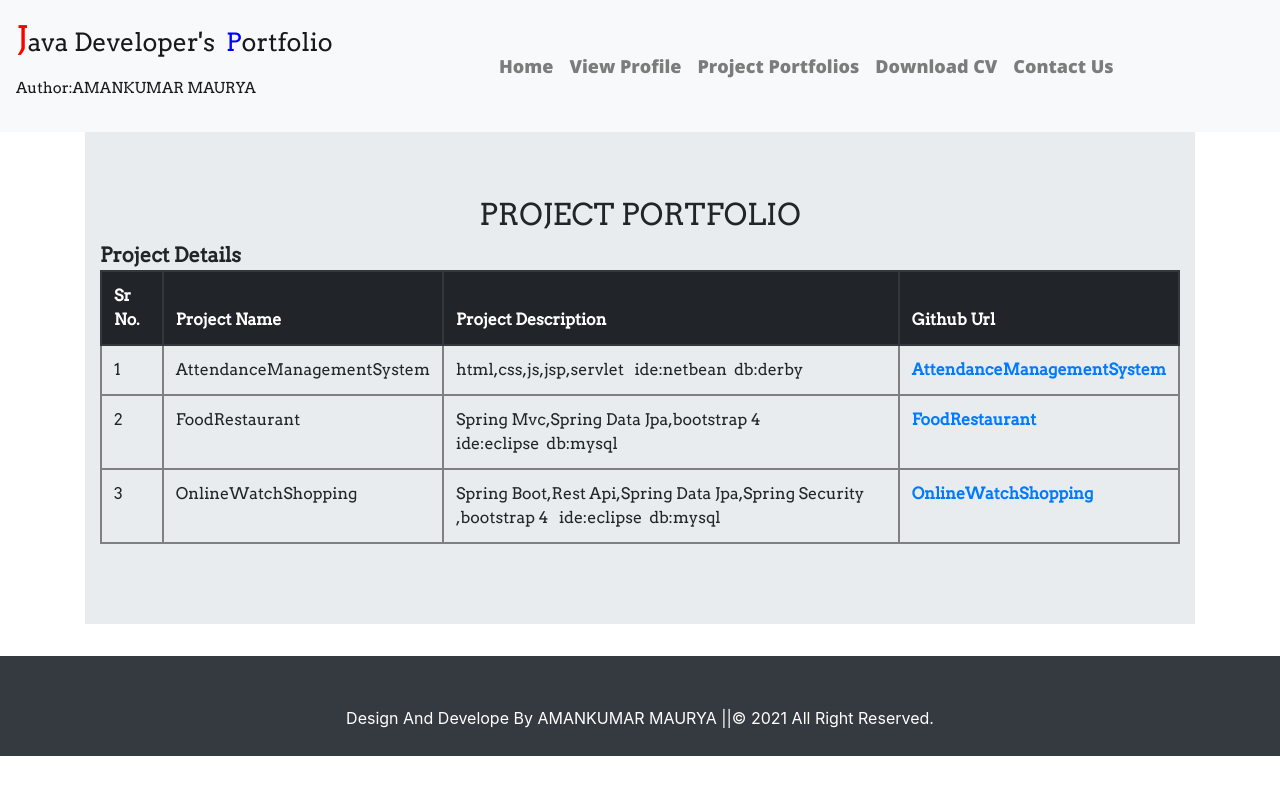
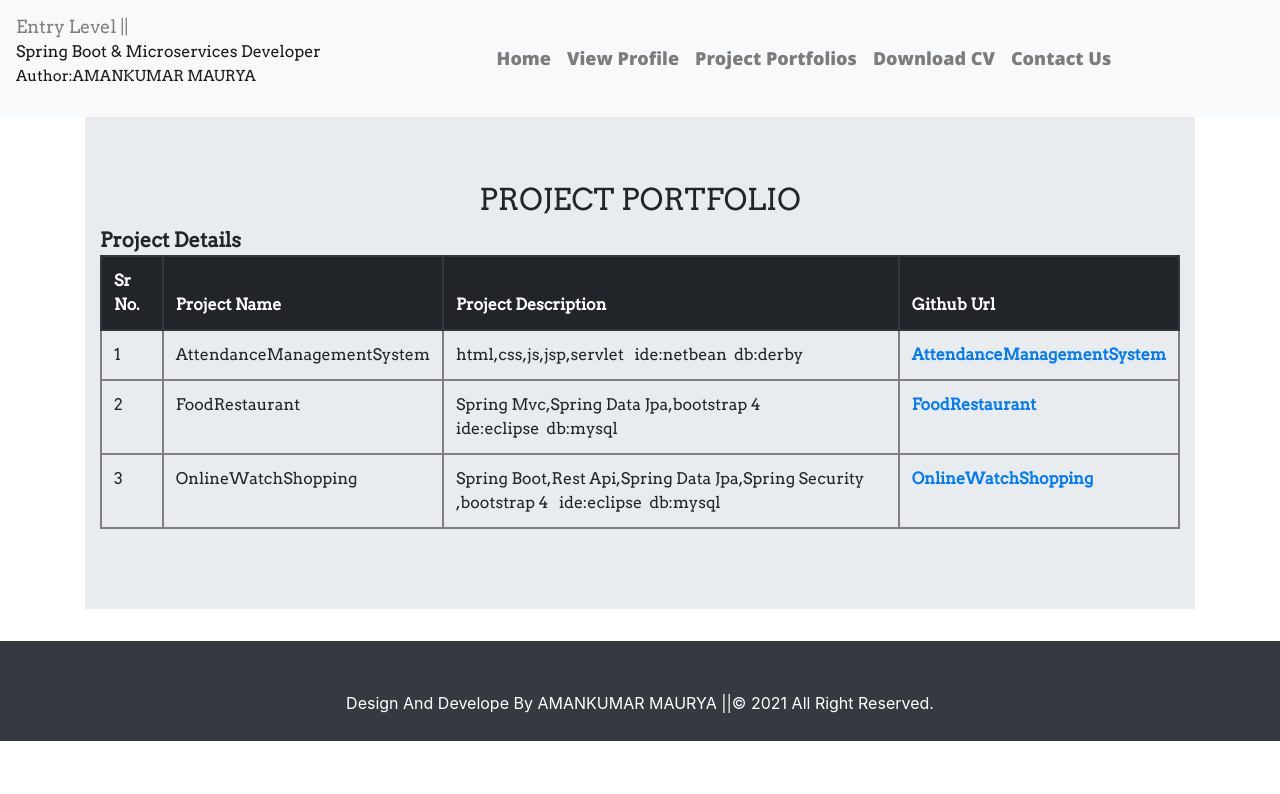
Before and after one commit to amanmaurya707/Portfolio, a plain HTML site: page project_portfolio.html in a window 1280 px wide. Drawn offline with nearby package versions, Linux system fonts and the light colour scheme.

Commit message:
Update project_portfolio.html

```diff
--- a/project_portfolio.html
+++ b/project_portfolio.html
@@ -35,7 +35,7 @@
     <header id="header" class="">
       <nav class="navbar navbar-expand-lg navbar-light bg-light">
     <div class="flex justify-content-center">
-  <p class="navbar-brand justify-content-end" style="font-size:25px;font-family: 'Arvo', serif;"><span style="color:red;font-size:35px;">J</span>ava Developer's&nbsp;&nbsp;<span style="color:blue;font-size:25px;">P</span>ortfolio <br><span style="font-size:15px;margin-top:0px;">Author:AMANKUMAR MAURYA</span></p><!-- <a class="navbar-brand" href="#">Navbar</a> -->
+  <p class="navbar-brand justify-content-end" style="font-size:16px;font-family: 'Arvo', serif;"><span style="color:grey;font-size:18px;">Entry Level&nbsp;||</span><br>Spring Boot & Microservices Developer&nbsp;&nbsp;<!--<span style="color:blue;font-size:18px;">P</span>ortfolio--> <br><span style="font-size:15px;margin-top:0px;">Author:AMANKUMAR MAURYA</span></p><!-- <a class="navbar-brand" href="#">Navbar</a> -->
     </div>
   <button class="navbar-toggler" type="button" data-toggle="collapse" data-target="#navbarNav" aria-controls="navbarNav" aria-expanded="false" aria-label="Toggle navigation">
     <span class="navbar-toggler-icon"></span>
```
